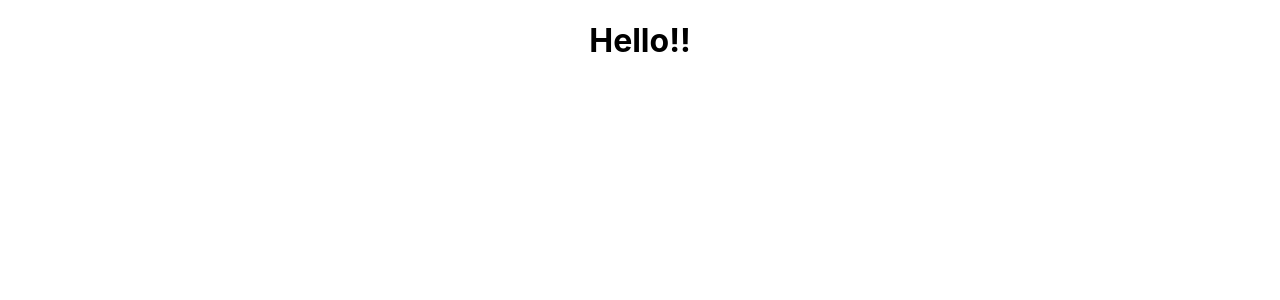
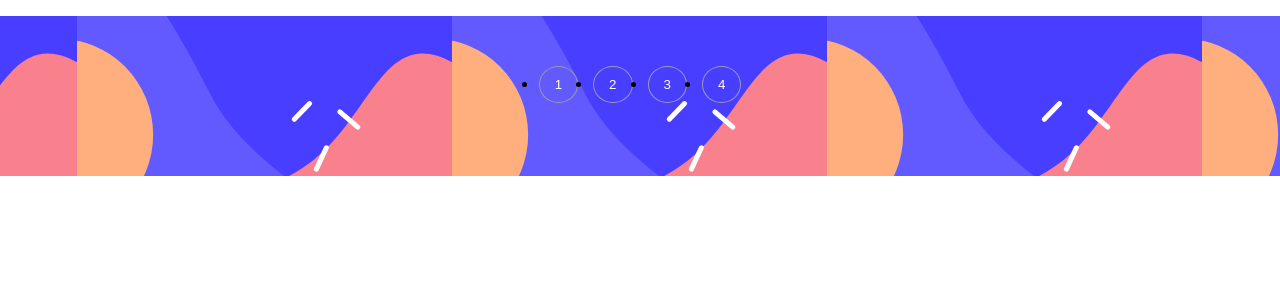
Before and after one commit to Haywayaheadshot/multi-step-form-main, a React (Create React App) app: page / in a window 1280 px wide. Shown: the top 300 px of the page. Built offline with nearby package versions, Linux system fonts and the light colour scheme.

Commit message:
Import Navbar from components

```diff
--- a/src/App.js
+++ b/src/App.js
@@ -1,9 +1,10 @@
 import './styles/App.css';
+import NavBar from './components/NavBar';
 
 function App() {
   return (
     <div className="App">
-      <h1>Hello!!</h1>
+      <NavBar />
     </div>
   );
 }
```
